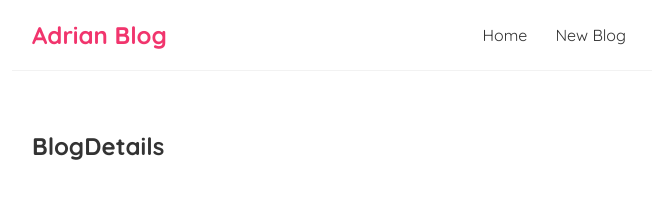
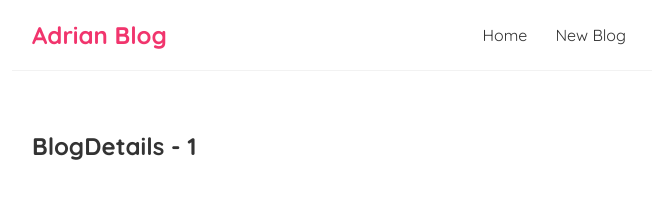
Before and after one commit to Adriantutuianu/react-2022, a React (Create React App) app: page /blogs/1 in a window 1280 px wide. Shown: the top 221 px of the page, without its empty margins (308-964 px from the left). Built offline with nearby package versions, Linux system fonts and the light colour scheme.

Commit message:
useParams example

```diff
--- a/src/BlogDetails.js
+++ b/src/BlogDetails.js
@@ -1,9 +1,11 @@
 import React from "react";
+import { useParams } from "react-router-dom/cjs/react-router-dom.min";
 
 const BlogDetails = () => {
+  const { id } = useParams();
   return (
     <div className="blog-details">
-      <h2>BlogDetails</h2>
+      <h2>BlogDetails - {id}</h2>
     </div>
   );
 };
```
